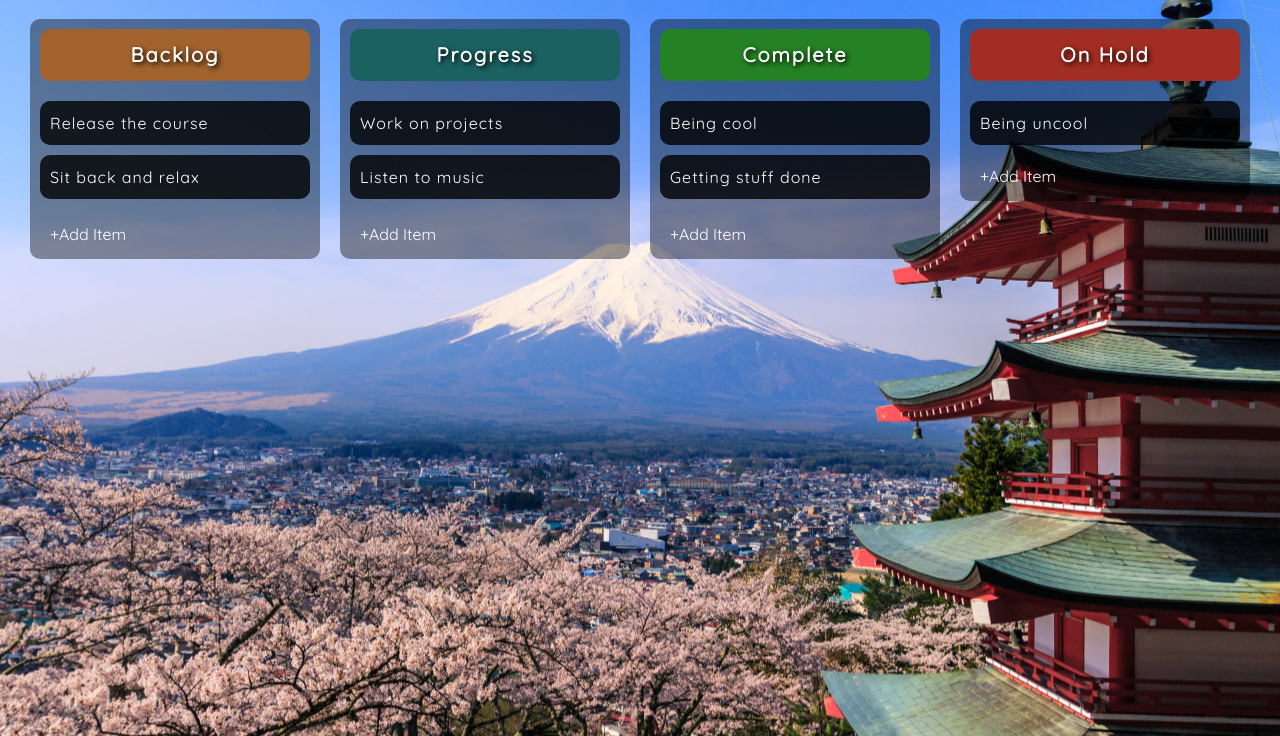
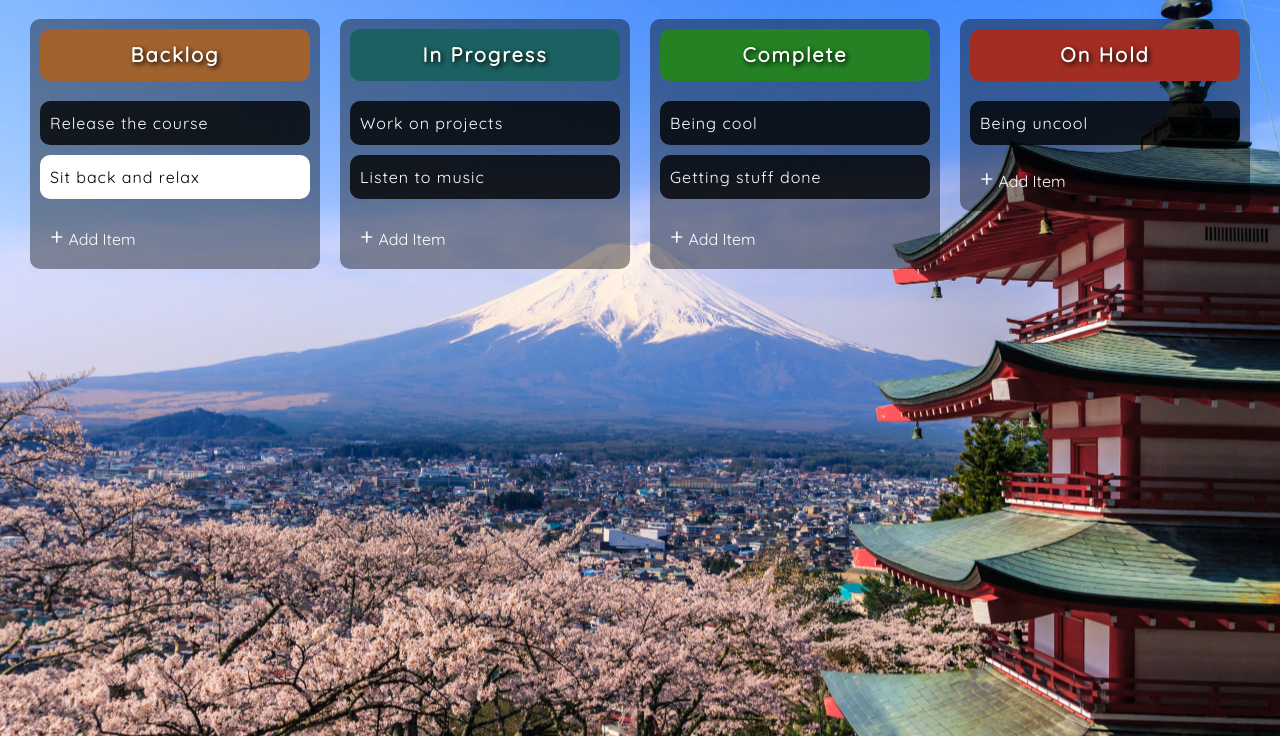
Before and after one commit to daniel-castilho/js-kanban-board, a plain HTML site: page index.html in a window 1280 px wide. Both pictures are taken after a click on the item "Sit back and relax". Shown: the part 64-800 px from the top of the page. Drawn offline with Linux system fonts and the light colour scheme.

Commit message:
JS - Delete Item

```diff
--- a/index.html
+++ b/index.html
@@ -23,7 +23,7 @@
                 <!-- Add Button Group -->
                 <div class="add-btn-group">
                     <div class="add-btn" onclick="showInputBox(0)">
-                        <span id="plus-sign">+</span>
+                        <span class="plus-sign">+</span>
                         <span>Add Item</span>
                     </div>
                     <div class="add-btn solid" onclick="hideInputBox(0)">
@@ -37,7 +37,7 @@
             <!-- Progress Column -->
             <li class="drag-column progress-column">
                 <span class="header">
-                    <h1>Progress</h1>
+                    <h1>In Progress</h1>
                 </span>
                 <!-- Progress Content -->
                 <div id="progress-content" class="custom-scroll">
@@ -46,7 +46,7 @@
                 <!-- Add Button Group -->
                 <div class="add-btn-group">
                     <div class="add-btn" onclick="showInputBox(1)">
-                        <span id="plus-sign">+</span>
+                        <span class="plus-sign">+</span>
                         <span>Add Item</span>
                     </div>
                     <div class="add-btn solid" onclick="hideInputBox(1)">
@@ -69,7 +69,7 @@
                 <!-- Add Button Group -->
                 <div class="add-btn-group">
                     <div class="add-btn" onclick="showInputBox(2)">
-                        <span id="plus-sign">+</span>
+                        <span class="plus-sign">+</span>
                         <span>Add Item</span>
                     </div>
                     <div class="add-btn solid" onclick="hideInputBox(2)">
@@ -92,7 +92,7 @@
                 <!-- Add Button Group -->
                 <div class="add-btn-group">
                     <div class="add-btn" onclick="showInputBox(3)">
-                        <span id="plus-sign">+</span>
+                        <span class="plus-sign">+</span>
                         <span>Add Item</span>
                     </div>
                     <div class="add-btn solid" onclick="hideInputBox(3)">
--- a/script.js
+++ b/script.js
@@ -42,24 +42,33 @@ function getSavedColumns() {
 // Set localStorage Arrays
 function updateSavedColumns() {
   listArrays = [backlogListArray, progressListArray, completeListArray, onHoldListArray];
+  console.log('listArrays: ', listArrays);
   const arrayNames = ['backlog', 'progress', 'complete', 'onHold'];
   arrayNames.forEach((arrayName, index) => {
+    console.log(JSON.stringify(listArrays[index]));
     localStorage.setItem(`${arrayName}Items`, JSON.stringify(listArrays[index]));
   });
 }
 
+// Filter Arrays to remove empty items
+function filterArray(array) {
+  console.log(array);
+  const filteredArray = array.filter(item => item !== null);
+  console.log(filteredArray);
+  return filteredArray;
+}
+
 // Create DOM Elements for each list item
 function createItemEl(columnEl, column, item, index) {
-  // console.log('columnEl:', columnEl);
-  // console.log('column:', column);
-  // console.log('item:', item);
-  // console.log('index:', index);
   // List Item
   const listEl = document.createElement('li');
   listEl.classList.add('drag-item');
   listEl.textContent = item;
   listEl.draggable = true;
   listEl.setAttribute('ondragstart', 'drag(event)');
+  listEl.contentEditable = true;
+  listEl.id = index;
+  listEl.setAttribute('onfocusout', `updateItem(${index}, ${column})`);
   // Append
   columnEl.appendChild(listEl);
 }
@@ -75,24 +84,39 @@ function updateDOM() {
   backlogListArray.forEach((backlogItem, index) => {
     createItemEl(backlogList, 0, backlogItem, index);
   });
+  backlogListArray = filterArray(backlogListArray);
   // Progress Column
   progressList.textContent = '';
   progressListArray.forEach((progressItem, index) => {
     createItemEl(progressList, 1, progressItem, index);
   });
+  progressListArray = filterArray(progressListArray);
   // Complete Column
   completeList.textContent = '';
   completeListArray.forEach((completeItem, index) => {
     createItemEl(completeList, 2, completeItem, index);
   });
+  completeListArray = filterArray(completeListArray);
   // On Hold Column
   onHoldList.textContent = '';
   onHoldListArray.forEach((onHoldItem, index) => {
     createItemEl(onHoldList, 3, onHoldItem, index);
   });
+  onHoldListArray = filterArray(onHoldListArray);
   // Run getSavedColumns only once, Update Local Storage
   updatedOnLoad = true;
   updateSavedColumns();
+}
+
+// Update Item - Delete if necessary, or update Array value
+function updateItem(id, column) {
+  const selectedArray = listArrays[column];
+  const selectedColumnEl = listColumns[column].children;
+  if (!selectedColumnEl[id].textContent) {
+    delete selectedArray[id];
+  }
+  console.log(selectedArray);
+  updateDOM();
 }
 
 // Add to Column List, Reset TextBox
```
